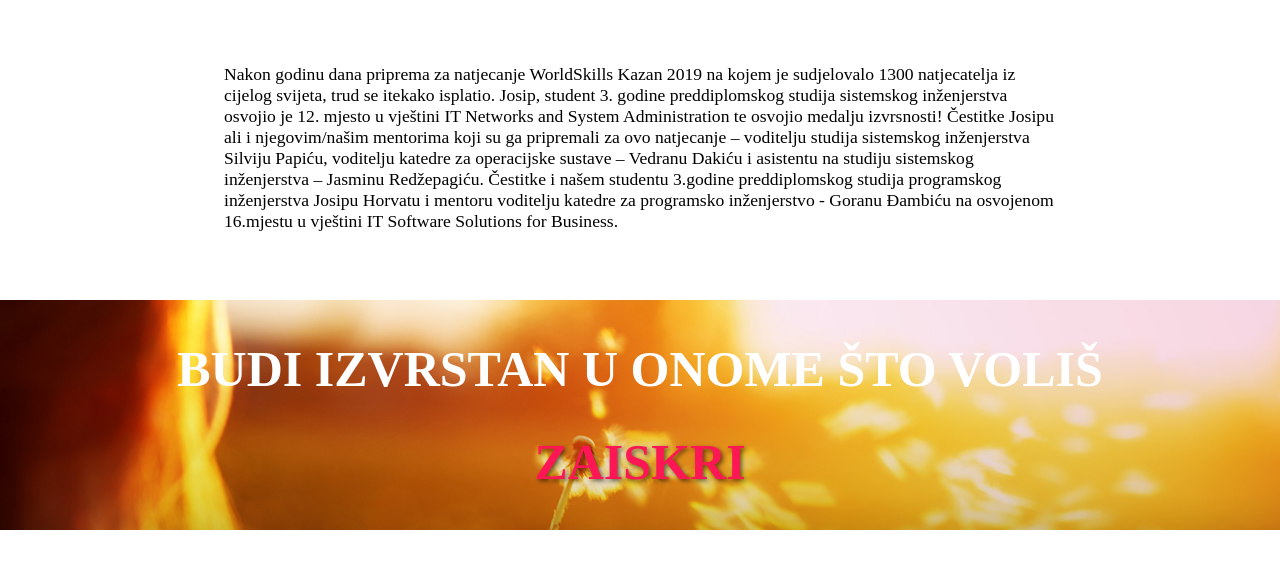
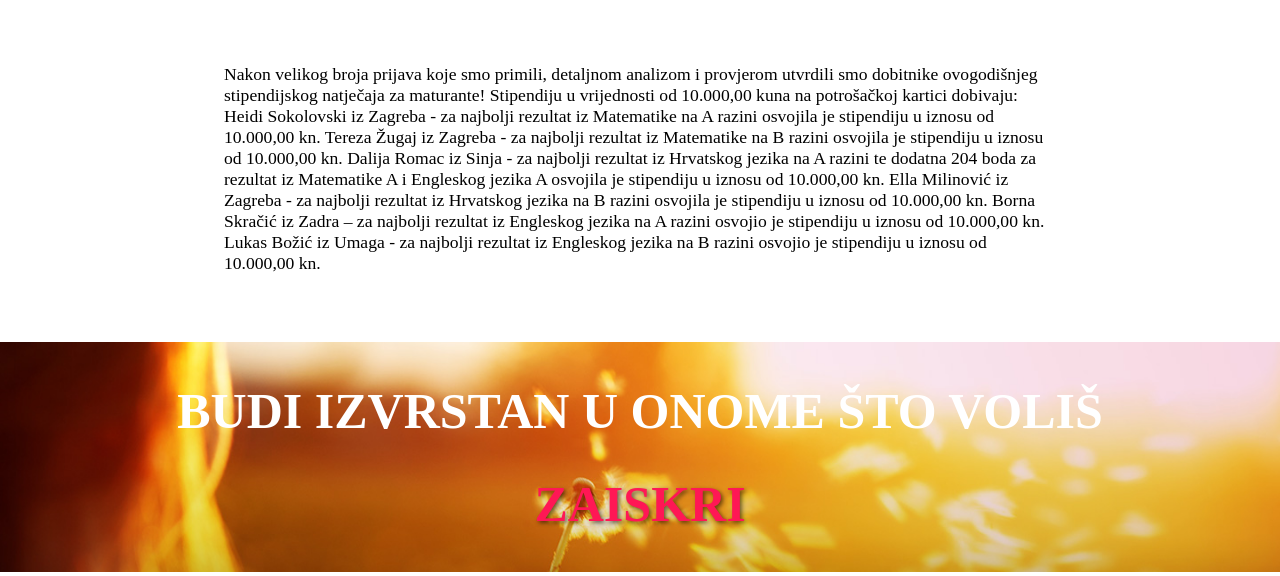
Before and after one commit to AdrianBusak/SUPIT-Projekt, a website: page pages/news/articles/article-2/article-2.html in a window 1280 px wide. Shown: the part 428-1004 px from the top of the page. Before the commit the page ends 962 px from the top, so only its background shows below. Drawn offline with Linux system fonts and the light colour scheme.

Commit message:
changing title and text of article.

```diff
--- a/pages/news/articles/article-2/article-2.html
+++ b/pages/news/articles/article-2/article-2.html
@@ -16,28 +16,35 @@
 			<div class="wall-picture">
 				<img src="/img/novost2.jpg" alt="no response" />
 				<h2>
-					Student Josip Stanešić 12. je sistemaš svijeta i dobitnik medalje
-					izvrsnost.
+                    Nagrađujemo izvrsnost: Objavljujemo
+                    dobitnike stipendijskog natječaja šk.god. 2018./2019.!
 				</h2>
 			</div>
 			<div class="title">
-				<h1>WorldSkills natjecanje - Kazen 2019.</h1>
+				<h1>Stipendijski natječaj šk.god. 2018./2019.</h1>
 			</div>
 			<div class="text">
 				<p>
-					Nakon godinu dana priprema za natjecanje WorldSkills Kazan 2019 na
-					kojem je sudjelovalo 1300 natjecatelja iz cijelog svijeta, trud se
-					itekako isplatio. Josip, student 3. godine preddiplomskog studija
-					sistemskog inženjerstva osvojio je 12. mjesto u vještini IT Networks
-					and System Administration te osvojio medalju izvrsnosti! Čestitke
-					Josipu ali i njegovim/našim mentorima koji su ga pripremali za ovo
-					natjecanje – voditelju studija sistemskog inženjerstva Silviju Papiću,
-					voditelju katedre za operacijske sustave – Vedranu Dakiću i asistentu
-					na studiju sistemskog inženjerstva – Jasminu Redžepagiću. Čestitke i
-					našem studentu 3.godine preddiplomskog studija programskog
-					inženjerstva Josipu Horvatu i mentoru voditelju katedre za programsko
-					inženjerstvo - Goranu Đambiću na osvojenom 16.mjestu u vještini IT
-					Software Solutions for Business.
+                    Nakon velikog broja prijava koje smo primili, detaljnom
+                    analizom i provjerom utvrdili smo dobitnike ovogodišnjeg
+                    stipendijskog natječaja za maturante! Stipendiju u
+                    vrijednosti od 10.000,00 kuna na potrošačkoj kartici
+                    dobivaju: Heidi Sokolovski iz Zagreba - za najbolji
+                    rezultat iz Matematike na A razini osvojila je
+                    stipendiju u iznosu od 10.000,00 kn. Tereza Žugaj iz
+                    Zagreba - za najbolji rezultat iz Matematike na B razini
+                    osvojila je stipendiju u iznosu od 10.000,00 kn. Dalija
+                    Romac iz Sinja - za najbolji rezultat iz Hrvatskog
+                    jezika na A razini te dodatna 204 boda za rezultat iz
+                    Matematike A i Engleskog jezika A osvojila je stipendiju
+                    u iznosu od 10.000,00 kn. Ella Milinović iz Zagreba - za
+                    najbolji rezultat iz Hrvatskog jezika na B razini
+                    osvojila je stipendiju u iznosu od 10.000,00 kn. Borna
+                    Skračić iz Zadra – za najbolji rezultat iz Engleskog
+                    jezika na A razini osvojio je stipendiju u iznosu od
+                    10.000,00 kn. Lukas Božić iz Umaga - za najbolji
+                    rezultat iz Engleskog jezika na B razini osvojio je
+                    stipendiju u iznosu od 10.000,00 kn.
 				</p>
 			</div>
 		</main>
--- a/pages/news/articles/article.css
+++ b/pages/news/articles/article.css
@@ -52,7 +52,7 @@ main .wall-picture h2{
     position: absolute;
     color: white;
     width: 50%;
-    font-size: 2.4em;
+    font-size: 2.2em;
     z-index: 10;
     text-shadow: 1px 1px 2px black;
 }
```
